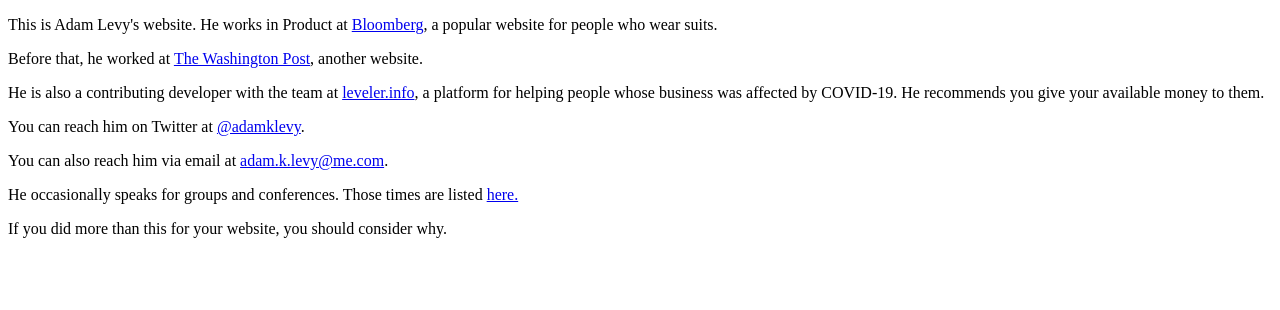
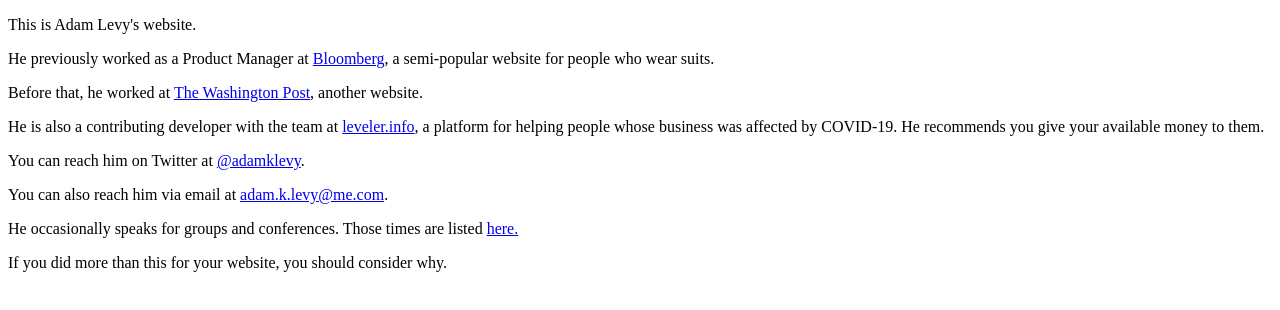
Before and after one commit to adamcleavey/adamcleavey.github.io, a plain HTML site: page index.html in a window 1280 px wide. Drawn offline with Linux system fonts and the light colour scheme.

Commit message:
adjust profession

```diff
--- a/index.html
+++ b/index.html
@@ -10,7 +10,8 @@
 	</style>
 </head>
 <body id="index">
-	<p>This is Adam Levy's website. He works in Product at <a href="https://www.bloomberg.com" target="_blank">Bloomberg</a>, a popular website for people who wear suits.</p>
+	<p>This is Adam Levy's website.</p>
+	<p>He previously worked as a Product Manager at <a href="https://www.bloomberg.com" target="_blank">Bloomberg</a>, a semi-popular website for people who wear suits.</p>
 	<p>Before that, he worked at <a href="http://washingtonpost.com" target="_blank">The Washington Post</a>, another website. </p>
 	<p>He is also a contributing developer with the team at <a href="https://www.leveler.info" target="_blank">leveler.info</a>, a platform for helping people whose business was affected by COVID-19. He recommends you give your available money to them.</p>
 	<p>You can reach him on Twitter at <a href="https://twitter.com/adamklevy" target="_blank">@adamklevy</a>.</p>
```
